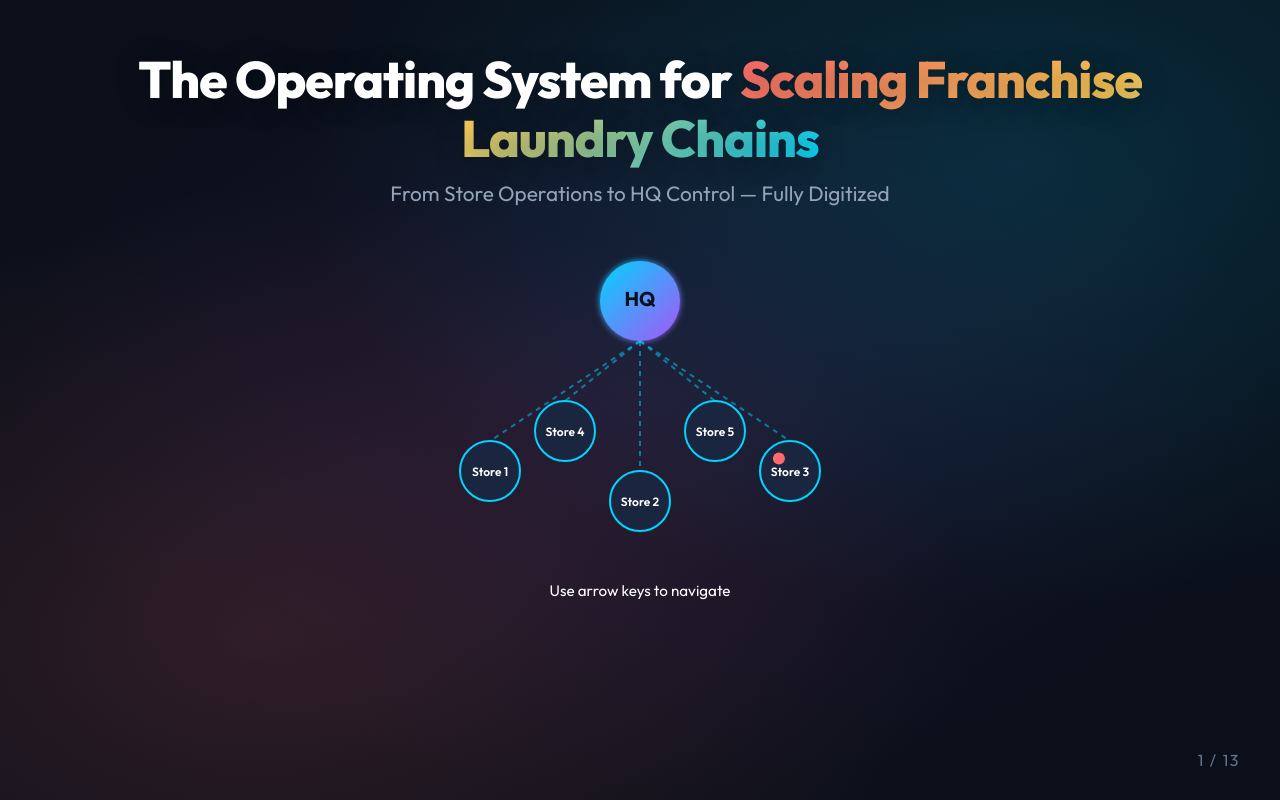
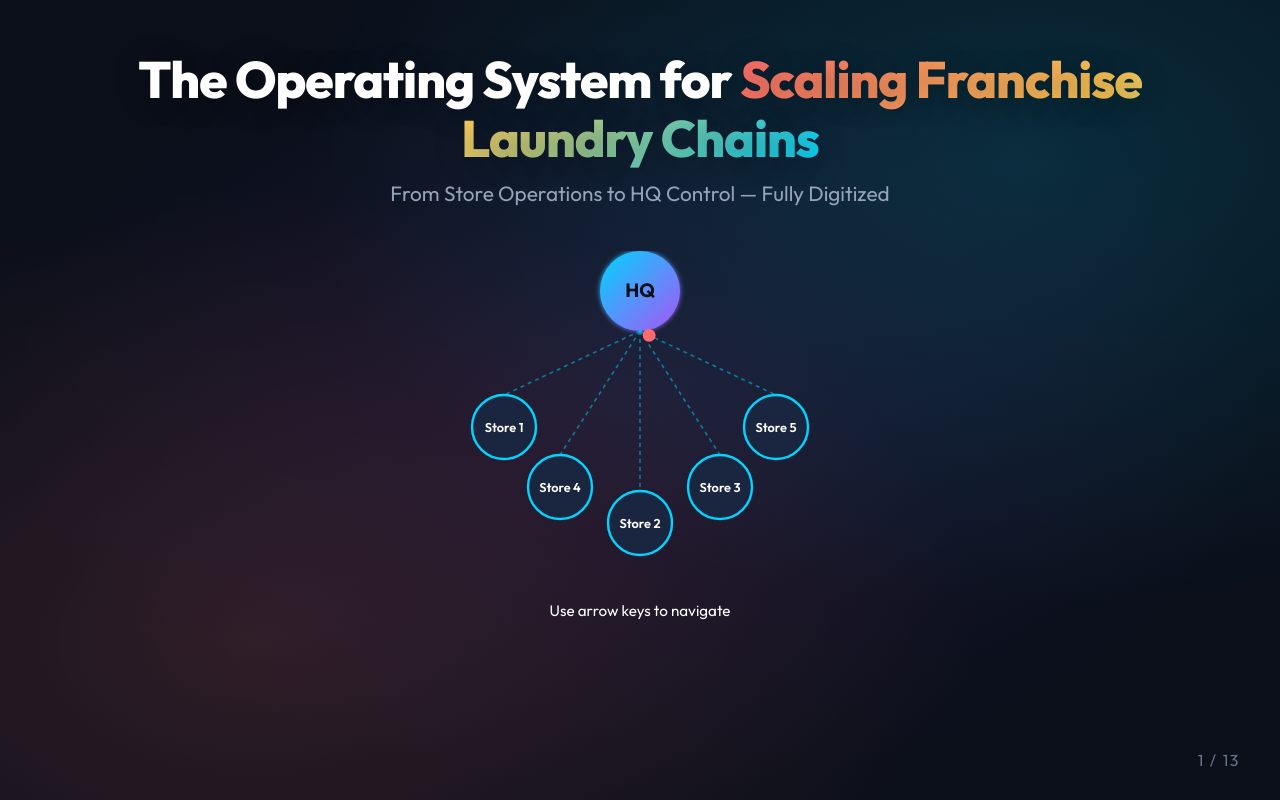
Before and after one commit to QuickDC/franchisedecksales, a React (Vite) app in the folder franchise/: page / in a window 1280 px wide. Built offline with nearby package versions, Linux system fonts and the light colour scheme.

Commit message:
Changes to slide 1 and 2

```diff
--- a/franchise/src/components/Infographic.jsx
+++ b/franchise/src/components/Infographic.jsx
@@ -4,8 +4,39 @@ import { motion } from 'framer-motion'
    NETWORK DIAGRAM - For Title Slide
    ======================================== */
 
-export const NetworkInfographic = () => (
-  <svg width="500" height="300" viewBox="0 0 500 300" className="infographic-svg">
+// Configurable positions - tweak these to move all stores together
+const STORE_POSITIONS = {
+  store1: { x: 80, y: 220 },   // left most
+  store4: { x: 150, y: 295 },  // left-center
+  store2: { x: 250, y: 340 },  // center
+  store3: { x: 350, y: 295 }, // right-center
+  store5: { x: 420, y: 220 },  // right most
+}
+
+// Pre-compute edge positions (circle radius = 40)
+const getEdgeY = (y) => y - 40
+
+export const NetworkInfographic = () => {
+  // Compute animation keyframes using store positions
+  const animationPath = [
+    { x: 250, y: 100 },  // HQ
+    { x: STORE_POSITIONS.store1.x, y: getEdgeY(STORE_POSITIONS.store1.y) },
+    { x: 250, y: 100 },  // back to HQ
+    { x: STORE_POSITIONS.store4.x, y: getEdgeY(STORE_POSITIONS.store4.y) },
+    { x: 250, y: 100 },  // back to HQ
+    { x: STORE_POSITIONS.store2.x, y: getEdgeY(STORE_POSITIONS.store2.y) },
+    { x: 250, y: 100 },  // back to HQ
+    { x: STORE_POSITIONS.store3.x, y: getEdgeY(STORE_POSITIONS.store3.y) },
+    { x: 250, y: 100 },  // back to HQ
+    { x: STORE_POSITIONS.store5.x, y: getEdgeY(STORE_POSITIONS.store5.y) },
+    { x: 250, y: 100 },  // back to HQ
+  ]
+
+  const cxValues = animationPath.map(p => p.x)
+  const cyValues = animationPath.map(p => p.y)
+
+  return (
+    <svg width="500" height="400" viewBox="0 0 500 400" className="infographic-svg">
     <defs>
       <linearGradient id="nodeGradient" x1="0%" y1="0%" x2="100%" y2="100%">
         <stop offset="0%" stopColor="#00d4ff" />
@@ -26,17 +57,17 @@ export const NetworkInfographic = () => (
       animate={{ scale: 1 }}
       transition={{ duration: 0.8, type: "spring" }}
     >
-      <circle cx="250" cy="50" r="40" fill="url(#nodeGradient)" filter="url(#glow)" />
-      <text x="250" y="55" textAnchor="middle" fill="#0a0f1a" fontSize="20" fontWeight="bold">HQ</text>
+      <circle cx="250" cy="50" r="50" fill="url(#nodeGradient)" filter="url(#glow)" />
+      <text x="250" y="58" textAnchor="middle" fill="#0a0f1a" fontSize="24" fontWeight="bold">HQ</text>
     </motion.g>
 
     {/* Store Nodes */}
     {[
-      { x: 100, y: 220, label: 'Store 1' },
-      { x: 250, y: 250, label: 'Store 2' },
-      { x: 400, y: 220, label: 'Store 3' },
-      { x: 175, y: 180, label: 'Store 4' },
-      { x: 325, y: 180, label: 'Store 5' },
+      { x: STORE_POSITIONS.store1.x, y: STORE_POSITIONS.store1.y, label: 'Store 1' },
+      { x: STORE_POSITIONS.store4.x, y: STORE_POSITIONS.store4.y, label: 'Store 4' },
+      { x: STORE_POSITIONS.store2.x, y: STORE_POSITIONS.store2.y, label: 'Store 2' },
+      { x: STORE_POSITIONS.store3.x, y: STORE_POSITIONS.store3.y, label: 'Store 3' },
+      { x: STORE_POSITIONS.store5.x, y: STORE_POSITIONS.store5.y, label: 'Store 5' },
     ].map((store, i) => (
       <motion.g
         key={i}
@@ -44,8 +75,8 @@ export const NetworkInfographic = () => (
         animate={{ scale: 1, opacity: 1 }}
         transition={{ delay: 0.3 + i * 0.15, duration: 0.5 }}
       >
-        <circle cx={store.x} cy={store.y} r="30" fill="#1a2540" stroke="#00d4ff" strokeWidth="2" />
-        <text x={store.x} y={store.y + 5} textAnchor="middle" fill="#fff" fontSize="12" fontWeight="600">
+        <circle cx={store.x} cy={store.y} r="40" fill="#1a2540" stroke="#00d4ff" strokeWidth="3" />
+        <text x={store.x} y={store.y + 6} textAnchor="middle" fill="#fff" fontSize="16" fontWeight="600">
           {store.label}
         </text>
       </motion.g>
@@ -57,26 +88,32 @@ export const NetworkInfographic = () => (
       animate={{ opacity: 1 }}
       transition={{ delay: 1, duration: 0.8 }}
     >
-      <line x1="250" y1="90" x2="100" y2="190" stroke="#00d4ff" strokeWidth="2" strokeDasharray="5,5" opacity="0.5" />
-      <line x1="250" y1="90" x2="250" y2="220" stroke="#00d4ff" strokeWidth="2" strokeDasharray="5,5" opacity="0.5" />
-      <line x1="250" y1="90" x2="400" y2="190" stroke="#00d4ff" strokeWidth="2" strokeDasharray="5,5" opacity="0.5" />
-      <line x1="250" y1="90" x2="175" y2="150" stroke="#00d4ff" strokeWidth="2" strokeDasharray="5,5" opacity="0.5" />
-      <line x1="250" y1="90" x2="325" y2="150" stroke="#00d4ff" strokeWidth="2" strokeDasharray="5,5" opacity="0.5" />
+      {/* Store 1 - left most */}
+      <line x1="250" y1="100" x2={STORE_POSITIONS.store1.x} y2={STORE_POSITIONS.store1.y - 40} stroke="#00d4ff" strokeWidth="2" strokeDasharray="5,5" opacity="0.5" />
+      {/* Store 4 - left-center */}
+      <line x1="250" y1="100" x2={STORE_POSITIONS.store4.x} y2={STORE_POSITIONS.store4.y - 40} stroke="#00d4ff" strokeWidth="2" strokeDasharray="5,5" opacity="0.5" />
+      {/* Store 2 - center */}
+      <line x1="250" y1="100" x2={STORE_POSITIONS.store2.x} y2={STORE_POSITIONS.store2.y - 40} stroke="#00d4ff" strokeWidth="2" strokeDasharray="5,5" opacity="0.5" />
+      {/* Store 3 - right-center */}
+      <line x1="250" y1="100" x2={STORE_POSITIONS.store3.x} y2={STORE_POSITIONS.store3.y - 40} stroke="#00d4ff" strokeWidth="2" strokeDasharray="5,5" opacity="0.5" />
+      {/* Store 5 - right most */}
+      <line x1="250" y1="100" x2={STORE_POSITIONS.store5.x} y2={STORE_POSITIONS.store5.y - 40} stroke="#00d4ff" strokeWidth="2" strokeDasharray="5,5" opacity="0.5" />
     </motion.g>
 
     {/* Data Flow Animation */}
     <motion.circle
-      r="6"
+      r="8"
       fill="#ff6b6b"
-      initial={{ cx: 250, cy: 50 }}
+      initial={{ cx: 250, cy: 100 }}
       animate={{
-        cx: [250, 100, 250, 400, 250, 175, 250, 325, 250],
-        cy: [50, 220, 50, 220, 50, 180, 50, 180, 50]
+        cx: cxValues,
+        cy: cyValues
       }}
-      transition={{ duration: 4, repeat: Infinity, ease: "linear" }}
+      transition={{ duration: 5.5, repeat: Infinity, ease: "linear" }}
     />
   </svg>
-)
+  )
+}
 
 /* ========================================
    DISCONNECTED NODES - For Problem Slide
@@ -153,13 +190,13 @@ export const DisconnectedInfographic = () => (
 
     {/* X Marks for broken connections - exactly centered on each line */}
     {/* Line 1: (135,125) to (265,80) - center at (200, 102.5) */}
-    <text x="200" y="106" textAnchor="middle" fontSize="28" fill="#ff4444" fontWeight="bold">✕</text>
+    <text x="200" y="112" textAnchor="middle" fontSize="28" fill="#ff4444" fontWeight="bold">✕</text>
     {/* Line 2: (135,125) to (265,170) - center at (200, 147.5) */}
-    <text x="200" y="151" textAnchor="middle" fontSize="28" fill="#ff4444" fontWeight="bold">✕</text>
+    <text x="200" y="156" textAnchor="middle" fontSize="28" fill="#ff4444" fontWeight="bold">✕</text>
     {/* Line 3: (335,80) to (465,125) - center at (400, 102.5) */}
-    <text x="400" y="106" textAnchor="middle" fontSize="28" fill="#ff4444" fontWeight="bold">✕</text>
+    <text x="385" y="106" textAnchor="middle" fontSize="28" fill="#ff4444" fontWeight="bold">✕</text>
     {/* Line 4: (335,170) to (465,125) - center at (400, 147.5) */}
-    <text x="400" y="151" textAnchor="middle" fontSize="28" fill="#ff4444" fontWeight="bold">✕</text>
+    <text x="385" y="162" textAnchor="middle" fontSize="28" fill="#ff4444" fontWeight="bold">✕</text>
   </svg>
 )
 
```
